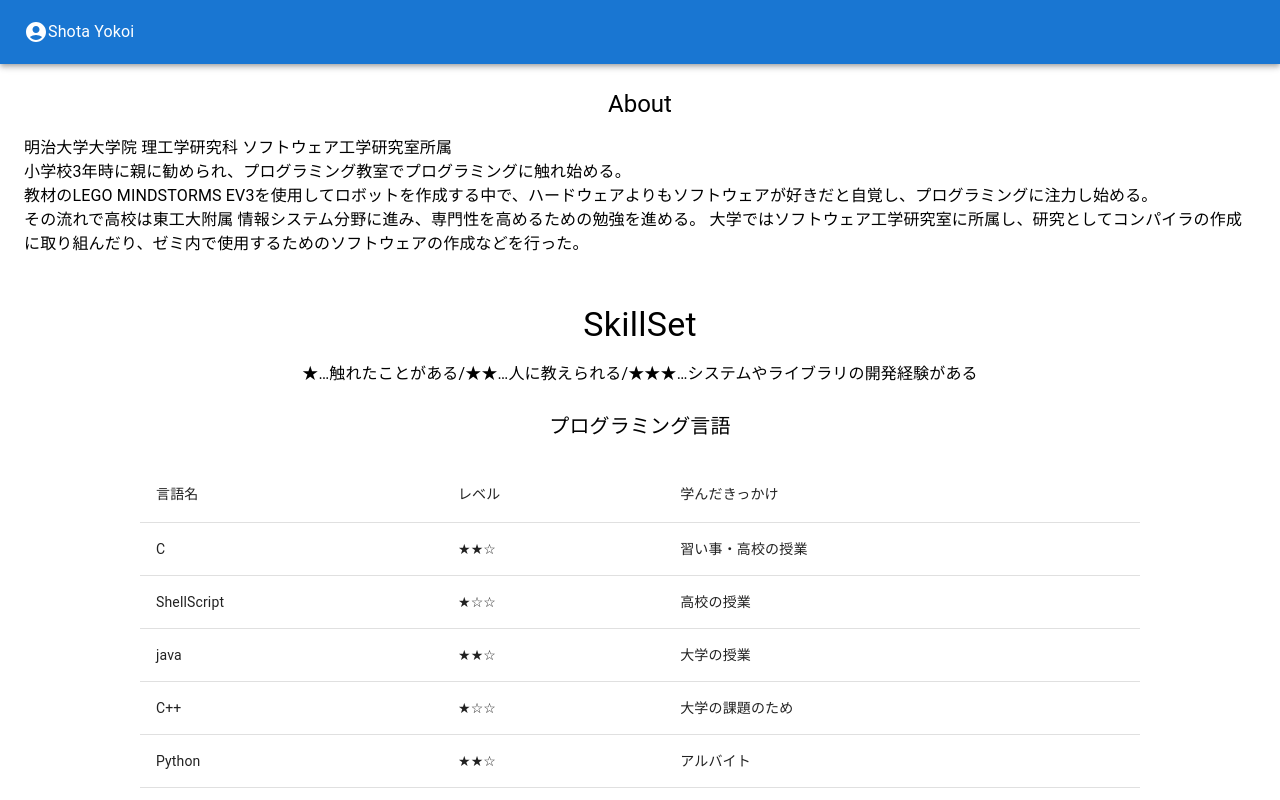
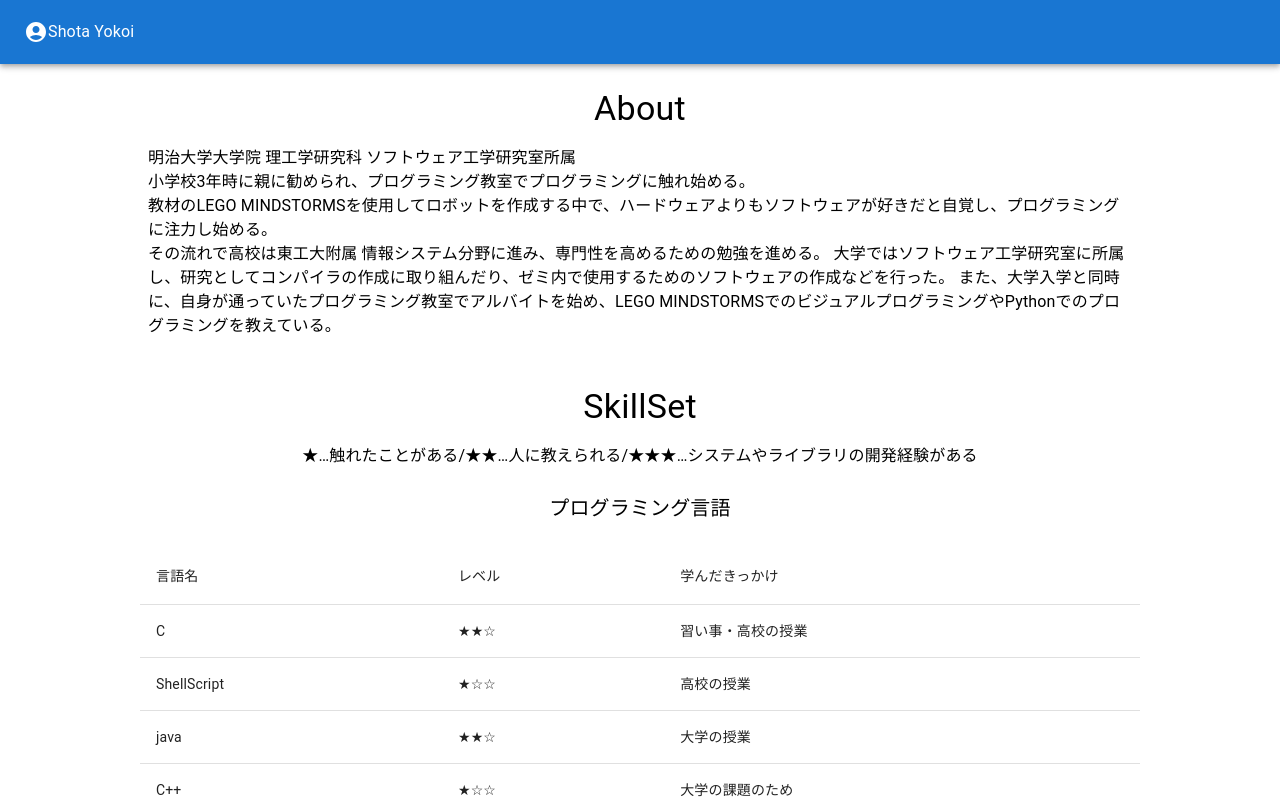
Before and after one commit to emacs-yokoish/portfolio-2023, a React (Create React App) app: page / in a window 1280 px wide. Shown: the top 800 px of the page. Built offline with nearby package versions, Linux system fonts and the light colour scheme.

Commit message:
Aboutの内容の修正

```diff
--- a/src/components/About.tsx
+++ b/src/components/About.tsx
@@ -4,9 +4,9 @@ import Typography from '@mui/material/Typography';
 
 function About() {
   return (
-    <Box p={2}>
+    <Box sx={{minWidth: 650, maxWidth: 1000, margin:'auto'}} p={2}>
       <Box display="flex" justifyContent="center" p={1}>
-        <Typography variant="h5">About</Typography>
+        <Typography variant="h4">About</Typography>
       </Box>
       <Box display="flex" justifyContent="center" p={1}>
         <Typography variant="body1" align="left">
@@ -14,12 +14,12 @@ function About() {
           <br />
           小学校3年時に親に勧められ、プログラミング教室でプログラミングに触れ始める。
           <br />
-          教材のLEGO MINDSTORMS
-          EV3を使用してロボットを作成する中で、ハードウェアよりもソフトウェアが好きだと自覚し、プログラミングに注力し始める。
+          教材のLEGO MINDSTORMSを使用してロボットを作成する中で、ハードウェアよりもソフトウェアが好きだと自覚し、プログラミングに注力し始める。
           <br />
           その流れで高校は東工大附属
           情報システム分野に進み、専門性を高めるための勉強を進める。
           大学ではソフトウェア工学研究室に所属し、研究としてコンパイラの作成に取り組んだり、ゼミ内で使用するためのソフトウェアの作成などを行った。
+          また、大学入学と同時に、自身が通っていたプログラミング教室でアルバイトを始め、LEGO MINDSTORMSでのビジュアルプログラミングやPythonでのプログラミングを教えている。
         </Typography>
       </Box>
     </Box>
```
